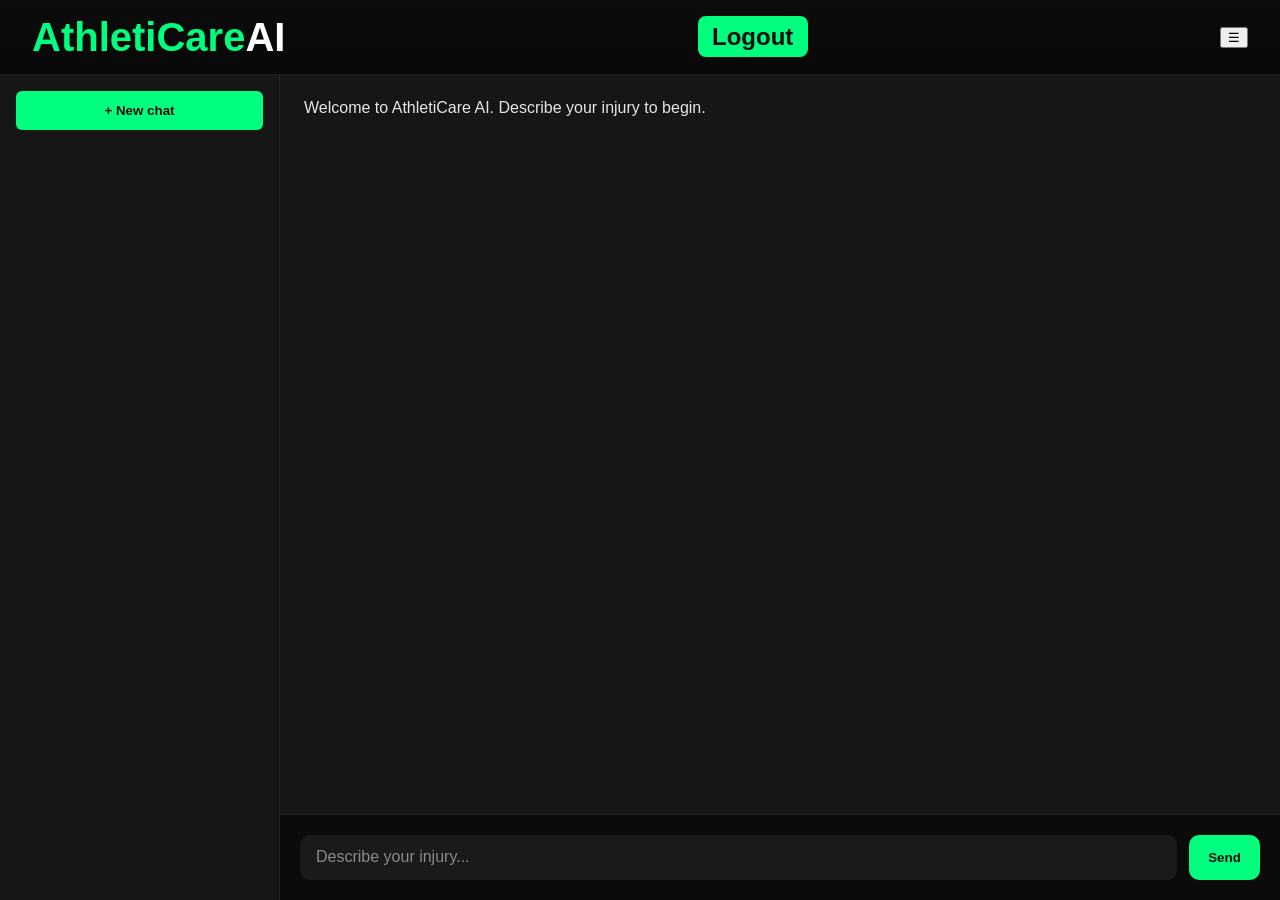
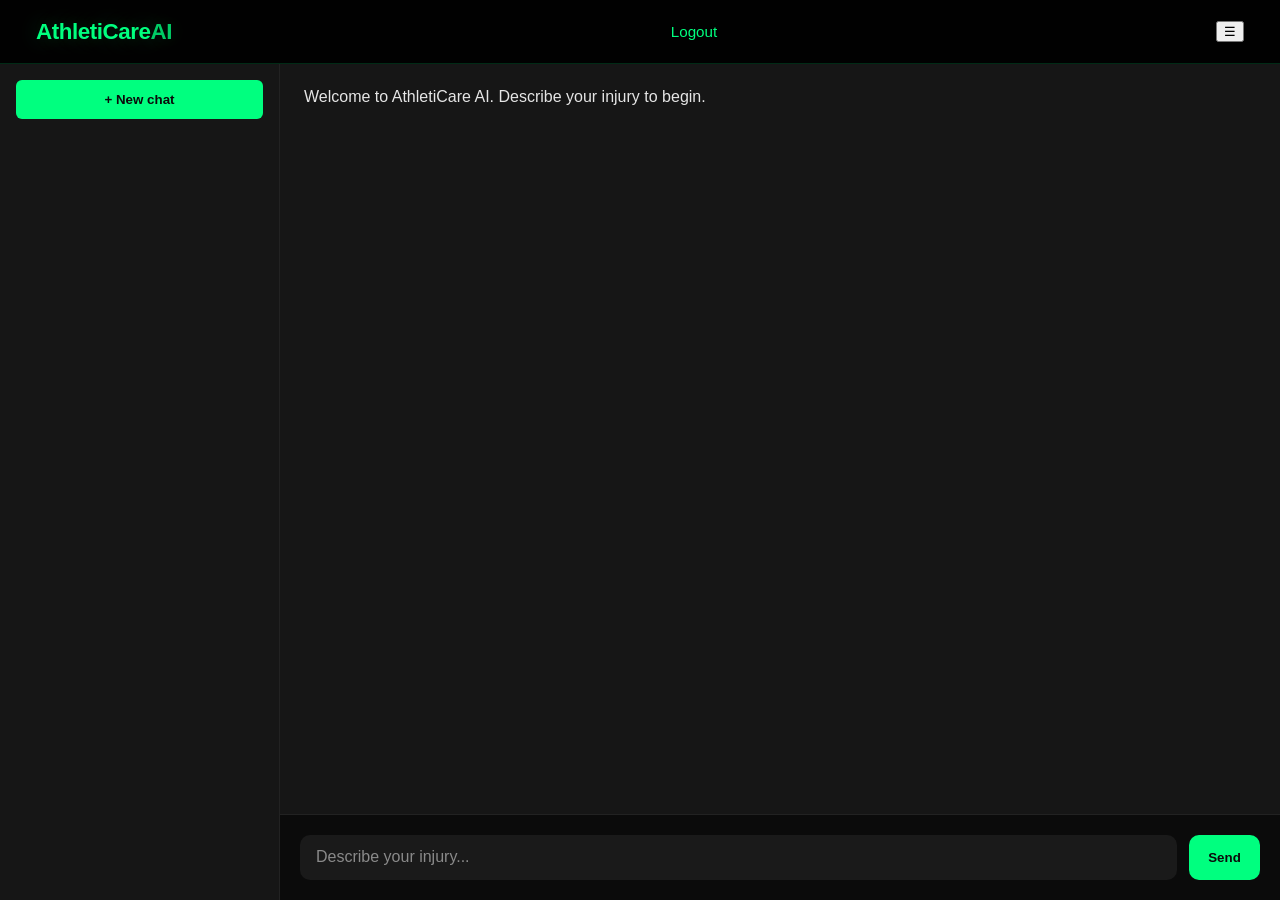

Update ai.css

--- a/public/css/ai.css
+++ b/public/css/ai.css
@@ -18,82 +18,116 @@
 
 body {
   margin: 0;
-  font-family: 'Geo', sans-serif;
+  font-family: 'Inter', -apple-system, BlinkMacSystemFont, 'Segoe UI', sans-serif;
   background: var(--bg-dark);
   color: var(--text-main);
   height: 100vh;
   display: flex;
   flex-direction: column;
+  -webkit-font-smoothing: antialiased;
+  -moz-osx-font-smoothing: grayscale;
 }
 
 /* ================= TOP NAV ================= */
 .top-nav {
-  height: 75px;
-  background: linear-gradient(180deg, #0c0c0c, #080808);
-  border-bottom: 1px solid #1f1f1f;
+  position: fixed;
+  top: 0;
+  left: 0;
+  right: 0;
+  z-index: 1000;
+  height: 64px;
+  background: rgba(0, 0, 0, 0.9);
+  backdrop-filter: blur(20px);
+  -webkit-backdrop-filter: blur(20px);
+  border-bottom: 1px solid rgba(0, 210, 106, 0.2);
   display: flex;
   align-items: center;
   justify-content: space-between;
-  padding: 0 2rem;
+  padding: 16px 36px;
+  transition: all 0.3s cubic-bezier(0.4, 0, 0.2, 1);
+}
+
+.top-nav.scrolled {
+  padding: 12px 36px;
+  background: rgba(0, 0, 0, 0.95);
 }
 
 .logo {
-  font-size: 2.5rem;
-  font-weight: 900;
+  font-size: 1.4rem;
+  font-weight: 700;
   color: var(--accent);
+  letter-spacing: -0.02em;
+  text-shadow: 0 0 20px rgba(0, 210, 106, 0.3);
 }
 
 .logo span {
-  color: white;
+  opacity: 0.8;
 }
 
 #nav-actions ul {
   list-style: none;
   display: flex;
-  gap: 1rem;
+  align-items: center;
+  gap: 8px;
   margin: 0;
   padding: 0;
 }
 
 #nav-actions a {
-  font-size: 1.5rem;
-  padding: 0.45rem 0.9rem;
-  border-radius: 8px;
-  text-decoration: none;
-  transition: all 0.2s ease;
   color: var(--accent);
+  text-decoration: none;
+  padding: 10px 18px;
+  font-weight: 500;
+  font-size: 0.95rem;
+  border-radius: 8px;
+  transition: all 0.3s cubic-bezier(0.4, 0, 0.2, 1);
+  position: relative;
+  overflow: hidden;
 }
 
-#nav-actions a[href*="signup"] {
-  color: var(--text-main);
-  font-size: 2.25rem;
+#nav-actions a::before {
+  content: '';
+  position: absolute;
+  top: 0;
+  left: 0;
+  right: 0;
+  bottom: 0;
+  background: linear-gradient(135deg, var(--accent) 0%, #16a34a 100%);
+  opacity: 0;
+  transition: opacity 0.3s ease;
+  z-index: -1;
 }
 
-#nav-actions a[href*="signup"]:hover {
-  background: #1e1e1e;
+#nav-actions a:hover::before {
+  opacity: 0.1;
 }
 
-#nav-actions a[href*="login"] {
-  background: var(--accent);
-  color: #0b0b0b;
-  font-weight: 600;
-}
-
-#nav-actions a[href*="login"]:hover {
-  filter: brightness(1.1);
+#nav-actions a:hover {
+  transform: translateY(-2px);
 }
 
 #nav-actions .nav-user {
   color: var(--text-main);
-  font-size: 1.5rem;
-  padding: 0.45rem 0.9rem;
+  font-size: 0.95rem;
+  padding: 10px 18px;
 }
 
 /* ================= APP LAYOUT ================= */
 .app-layout {
   flex: 1;
   display: flex;
-  height: calc(100vh - 75px);
+  height: calc(100vh - 64px);
+  overflow: hidden;
+  margin-top: 64px;
+}
+
+/* ================= CHAT CONTAINER FIX ================= */
+.chat-container {
+  flex: 1;
+  display: flex;
+  flex-direction: column;
+  background: var(--bg-panel);
+  min-height: 0;
 }
 
 /* ================= SIDEBAR ================= */
@@ -157,13 +191,6 @@ body {
   font-weight: 600;
 }
 
-/* ================= CHAT AREA ================= */
-.chat-container {
-  flex: 1;
-  display: flex;
-  flex-direction: column;
-  background: var(--bg-panel);
-}
 
 /* ================= CHAT MESSAGES ================= */
 .chat-messages {
@@ -184,12 +211,9 @@ body {
   padding: 1rem 1.25rem;
   max-width: 70%;
   word-wrap: break-word;
-  font-size: 1.125rem;
-  /* bigger text */
-  line-height: 1.6;
-  /* spaced nicely */
+  font-size: 1.05rem;
+  line-height: 1.7;
   white-space: pre-wrap;
-  /* preserves line breaks */
 }
 
 /* AI messages */
@@ -201,12 +225,9 @@ body {
   padding: 1rem 1.25rem;
   max-width: 70%;
   word-wrap: break-word;
-  font-size: 1.125rem;
-  /* bigger text */
-  line-height: 1.6;
-  /* spaced nicely */
+  font-size: 1.05rem;
+  line-height: 1.7;
   white-space: pre-wrap;
-  /* preserves line breaks */
 }
 
 /* Optional: smooth scrolling */
